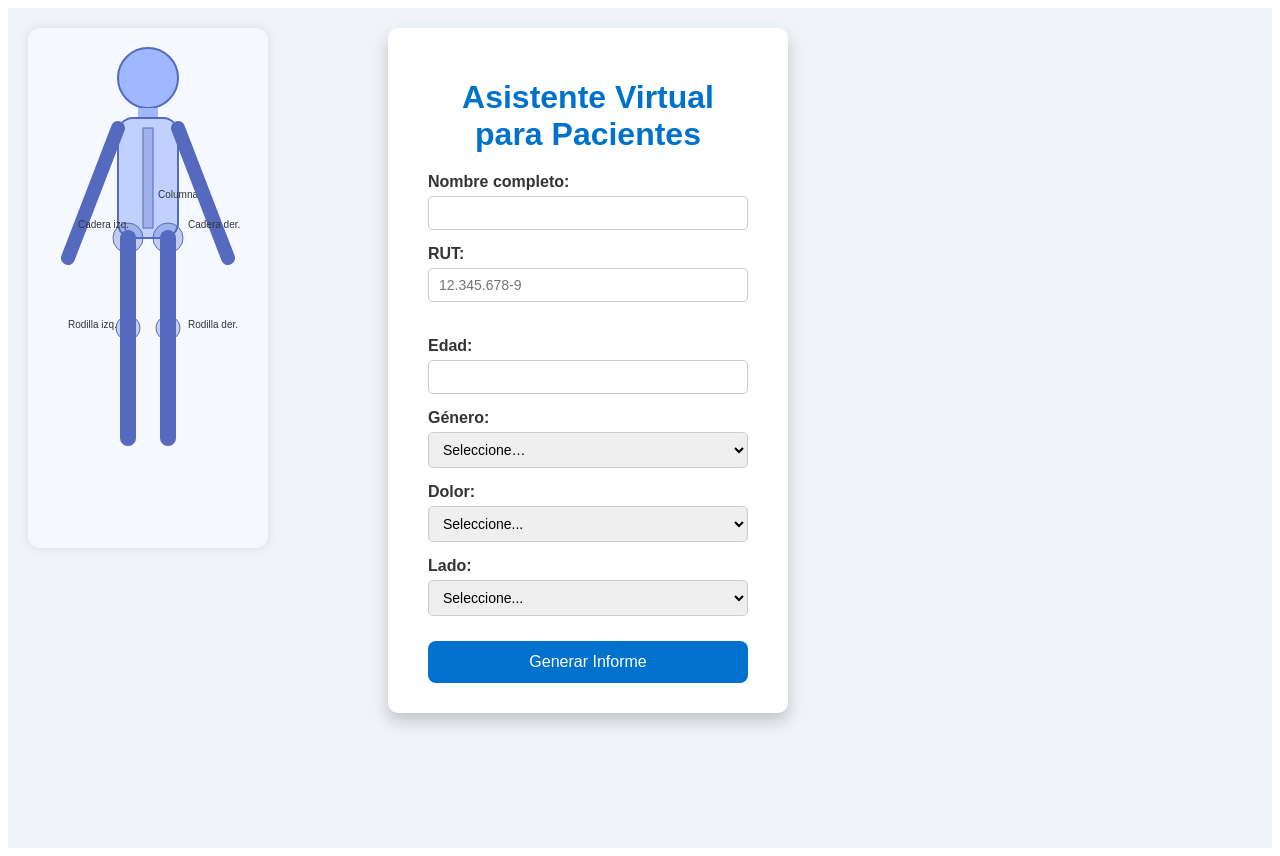
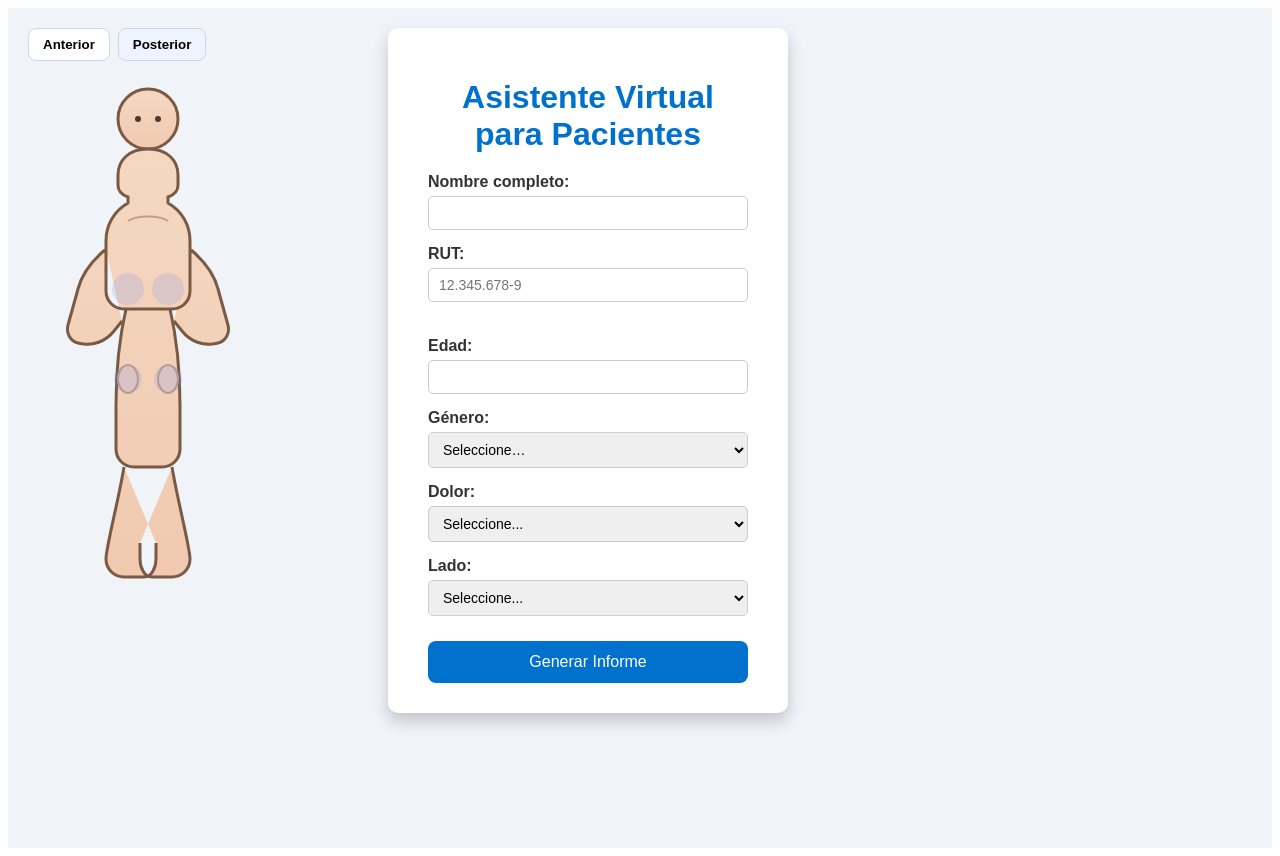
Before and after one commit to cahuerta/ASISTENCIA-ICA, a React (Vite) app: page / in a window 1280 px wide. Built offline with nearby package versions, Linux system fonts and the light colour scheme; no server answers.

Commit message:
Update App.jsx

```diff
--- a/src/App.jsx
+++ b/src/App.jsx
@@ -1,6 +1,10 @@
 "use client";
 import React, { useState, useEffect, useRef } from 'react';
-import EsquemaHumanoSVG from './EsquemaHumanoSVG.jsx';
+/* REEMPLAZO DE IMPORT DEL ESQUEMA */
+import EsquemaAnterior from './EsquemaAnterior.jsx';
+import EsquemaPosterior from './EsquemaPosterior.jsx';
+import EsquemaToggleTabs from './EsquemaToggleTabs.jsx';
+
 import FormularioPaciente from './FormularioPaciente.jsx';
 import PreviewOrden from './PreviewOrden.jsx';
 import { irAPagoKhipu } from './PagoKhipu.jsx';
@@ -30,6 +34,7 @@ function App() {
   const pollerRef = useRef(null);
 
   const [modulo, setModulo] = useState(null); // null | 'trauma' | 'preop' | 'generales' | 'ia'
+  const [vista, setVista] = useState('anterior'); // 'anterior' | 'posterior'  <-- NUEVO
 
   // ==== MIN: modal reutilizable de RNM (sin cambiar tu lógica) ====
   const [showReso, setShowReso] = useState(false);
@@ -338,7 +343,13 @@ function App() {
       />
 
       <div style={styles.esquemaContainer}>
-        <EsquemaHumanoSVG onSeleccionZona={onSeleccionZona} />
+        {/* NUEVO: Tabs + esquema anterior/posterior */}
+        <EsquemaToggleTabs vista={vista} onChange={setVista} />
+        {vista === 'anterior' ? (
+          <EsquemaAnterior onSeleccionZona={onSeleccionZona} width={240} />
+        ) : (
+          <EsquemaPosterior onSeleccionZona={onSeleccionZona} width={240} />
+        )}
       </div>
 
       {/* Columna izquierda: formulario */}
```
